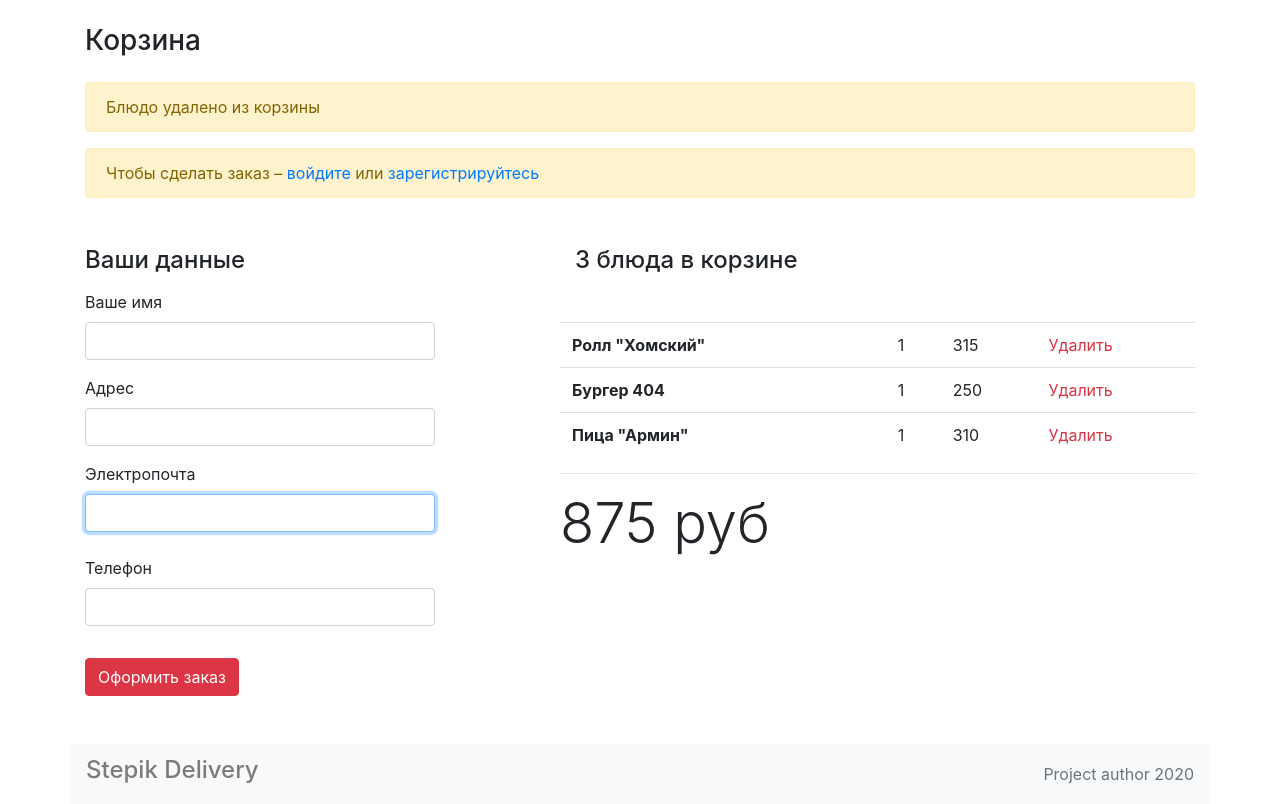
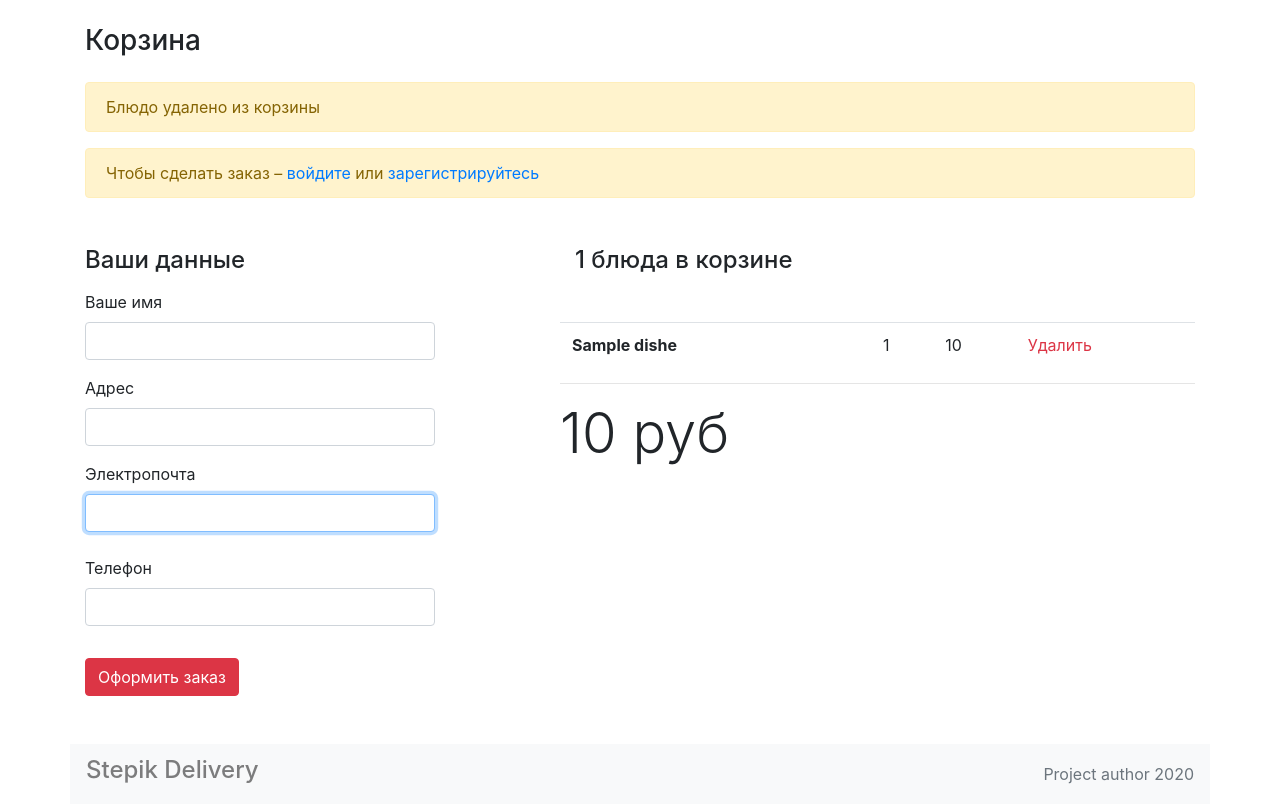
Before and after one commit to kondyurin/shop, a Flask app: template shop/templates/cart.html in a window 1280 px wide. Shown: the part 64-868 px from the top of the page. Run offline with Flask 2, Linux system fonts and the light colour scheme; tables that the repository leaves empty hold one stand-in row (values such as "Sample post"); the template is opened without the code that fills it: values that come from a table or form of the project are taken from there, most other values are stand-ins (such as "Sample title", 1, 10 or a date in 2020); some libraries are stand-ins or nearby versions.

Commit message:
Add dishes data

```diff
--- a/shop/templates/cart.html
+++ b/shop/templates/cart.html
@@ -54,34 +54,22 @@
 
       <div class="col-1"></div>
       <div class="col-7">
-        <h4 class="mb-3 col-7 mb-5">3 блюда в корзине</h4>
+        <h4 class="mb-3 col-7 mb-5">{{ cart_dishes|length }} блюда в корзине</h4>
         <table class="table">
           <tbody>
+            {% for dish in cart_dishes %}
             <tr>
-              <th scope="row">Ролл "Хомский"</th>
+              <th scope="row">{{ dish.title }}</th>
               <td></td>
               <td>1</td>
-              <td>315</td>
-              <td><a class="text-danger" href="#">Удалить</a></td>
+              <td>{{ dish.price }}</td>
+              <td><a class="text-danger" href="{{ url_for('remove_from_cart', dish_id=dish.id) }}">Удалить</a></td>
             </tr>
-            <tr>
-              <th scope="row">Бургер 404</th>
-              <td></td>
-              <td>1</td>
-              <td>250</td>
-              <td><a class="text-danger" href="#">Удалить</a></td>
-            </tr>
-            <tr>
-              <th scope="row">Пица "Армин"</th>
-              <td></td>
-              <td>1</td>
-              <td>310</td>
-              <td><a class="text-danger" href="#">Удалить</a></td>
-            </tr>
+            {% endfor %}
           </tbody>
         </table>
         <hr>
-        <p class="display-4 my-2 ">875 руб</p>
+        <p class="display-4 my-2 ">{{ cart_dishes|sum(attribute='price') }} руб</p>
       </div>
     </div>
   </main>
```
